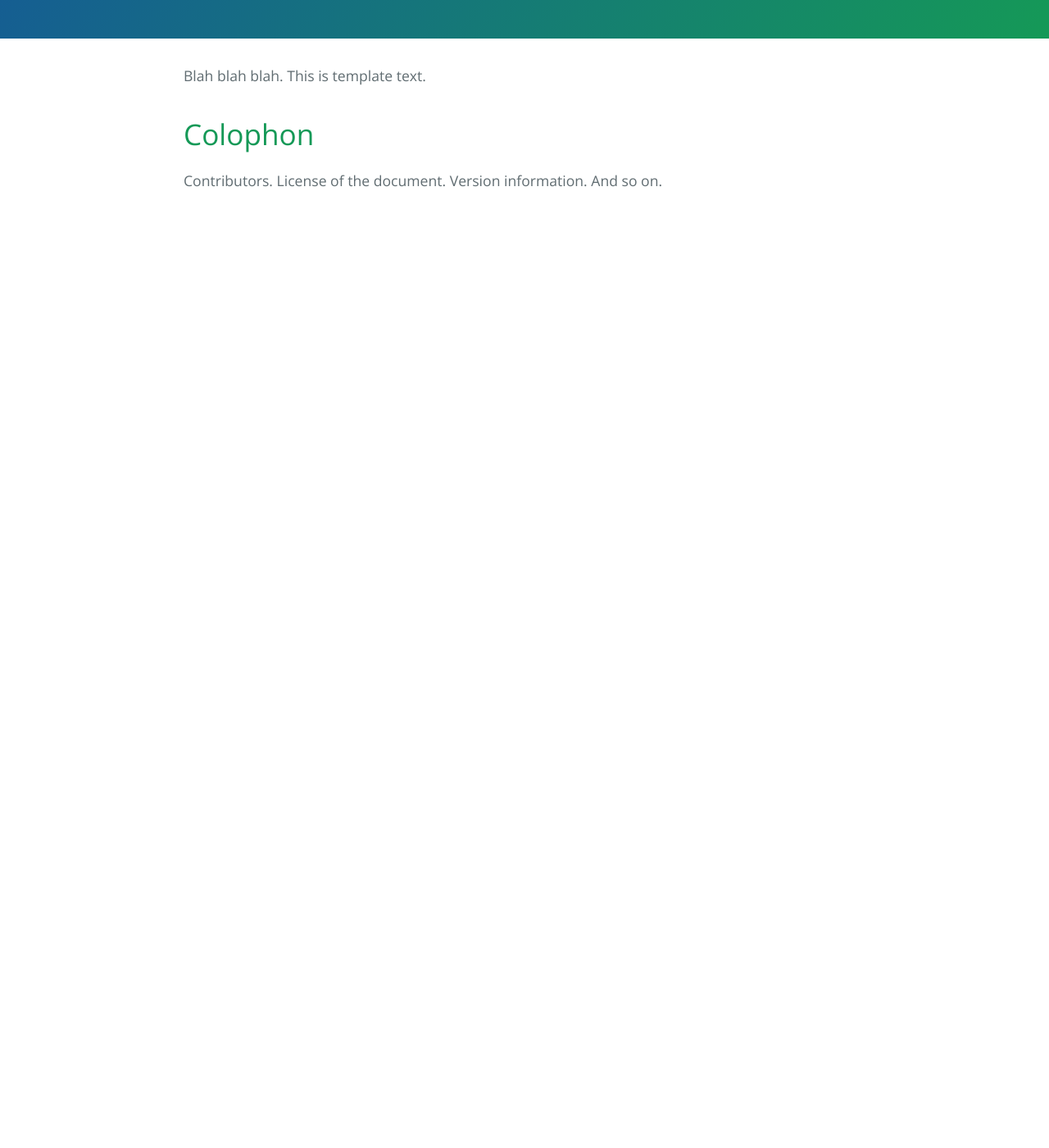
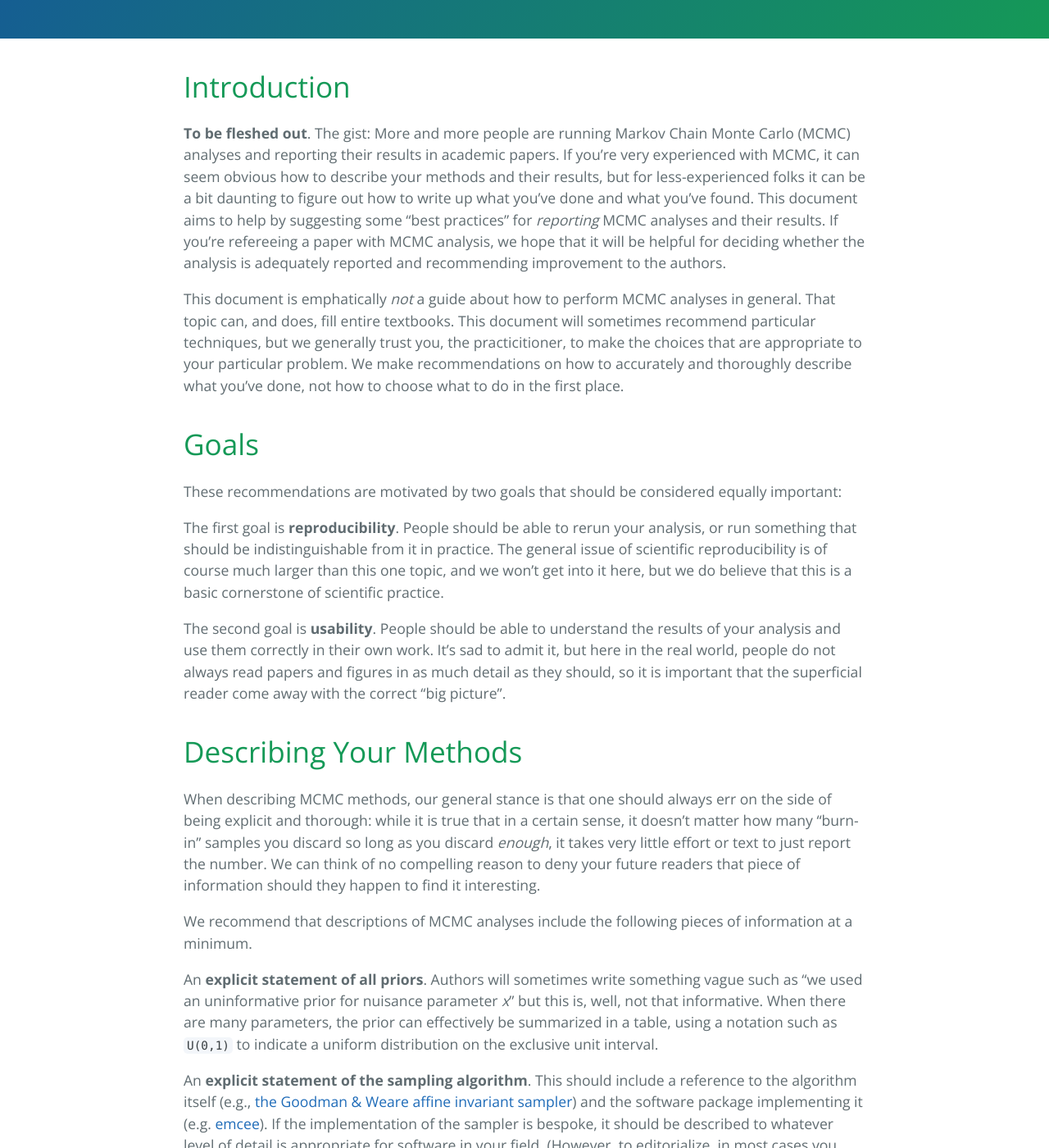
Before and after one commit to pkgw/mcmc-reporting, a Jekyll site: the page built from index.md, in a window 1280 px wide and 1400 px high, scrolled down 270 px. Shown: the whole window at 82% size. Built offline with Jekyll 4.4.1, drawn with Linux system fonts in a browser that asks for light colours; before the commit the page ends 900 px from its top, so only the background shows below that; some of the changed text lies outside the part shown.

Commit message:
Write up Methods section

```diff
--- a/index.md
+++ b/index.md
@@ -1,11 +1,102 @@
 ---
 layout: page
-title: MCMC Reporting Best Practices
+title: Recommendations for Reporting the Results of MCMC Analyses in Scientific Literature
 ---
 
-Blah blah blah. This is template text.
+Introduction
+============
+
+**To be fleshed out**. The gist: More and more people are running Markov Chain
+Monte Carlo (MCMC) analyses and reporting their results in academic papers. If
+you’re very experienced with MCMC, it can seem obvious how to describe your
+methods and their results, but for less-experienced folks it can be a bit
+daunting to figure out how to write up what you’ve done and what you’ve found.
+This document aims to help by suggesting some “best practices” for *reporting*
+MCMC analyses and their results. If you’re refereeing a paper with MCMC
+analysis, we hope that it will be helpful for deciding whether the analysis is
+adequately reported and recommending improvement to the authors.
+
+This document is emphatically *not* a guide about how to perform MCMC analyses
+in general. That topic can, and does, fill entire textbooks. This document
+will sometimes recommend particular techniques, but we generally trust you,
+the practicitioner, to make the choices that are appropriate to your
+particular problem. We make recommendations on how to accurately and
+thoroughly describe what you’ve done, not how to choose what to do in the
+first place.
+
+
+Goals
+=====
+
+These recommendations are motivated by two goals that should be considered
+equally important:
+
+The first goal is **reproducibility**. People should be able to rerun your
+analysis, or run something that should be indistinguishable from it in
+practice. The general issue of scientific reproducibility is of course much
+larger than this one topic, and we won’t get into it here, but we do believe
+that this is a basic cornerstone of scientific practice.
+
+The second goal is **usability**. People should be able to understand the
+results of your analysis and use them correctly in their own work. It’s sad to
+admit it, but here in the real world, people do not always read papers and
+figures in as much detail as they should, so it is important that the
+superficial reader come away with the correct “big picture”.
+
+
+Describing Your Methods
+=======================
+
+When describing MCMC methods, our general stance is that one should always err
+on the side of being explicit and thorough: while it is true that in a certain
+sense, it doesn’t matter how many “burn-in” samples you discard so long as you
+discard *enough*, it takes very little effort or text to just report the
+number. We can think of no compelling reason to deny your future readers that
+piece of information should they happen to find it interesting.
+
+We recommend that descriptions of MCMC analyses include the following pieces
+of information at a minimum.
+
+An **explicit statement of all priors**. Authors will sometimes write
+something vague such as “we used an uninformative prior for nuisance parameter
+*x*” but this is, well, not that informative. When there are many parameters,
+the prior can effectively be summarized in a table, using a notation such as
+`U(0,1)` to indicate a uniform distribution on the exclusive unit interval.
+
+An **explicit statement of the sampling algorithm**. This should include a
+reference to the algorithm itself (e.g.,
+[the Goodman &amp; Weare affine invariant sampler](http://dx.doi.org/10.2140/camcos.2010.5.65))
+and the software package implementing it (e.g.
+[emcee](http://dan.iel.fm/emcee/current/)). If the implementation of the
+sampler is bespoke, it should be described to whatever level of detail is
+appropriate for software in your field. (However, to editorialize, in most
+cases you should probably be using a proven and established package rather
+than your own code.) If the sampling algorithm involves tunable parameters,
+any non-default settings should be reported.
+
+An **explicit statement of the likelihood function** or a sufficiently
+detailed description such a reader could reliably be expected to reproduce it
+exactly.
+
+It is fairly common for MCMC likelihood computations to involve forward
+modeling of a data-generating process, then comparison of the simulated data
+to actual observations. Ideally, readers should be able to exactly reproduce
+your forward modeling process, but sometimes these models can be immensely
+complex pieces of software. Once again, in these cases the model should be
+described to whatever level of detail is appropriate for software in your
+field.
+
+An **explicit statement of the initialization conditions** for your MCMC
+chains.
+
+Specification of the **number of chains run**, **number of steps per chain**,
+**number of discarded (“burn-in”) samples**, and **thinning factor** used when
+gathering samples of the posterior.
+
 
 Colophon
 ========
 
-Contributors. License of the document. Version information. And so on.
+Contributors. License of the document. Version information. And so on. Here’s
+the [README on Github](https://github.com/pkgw/mcmc-reporting#readme) with
+information about how to contribute to this document.
```
